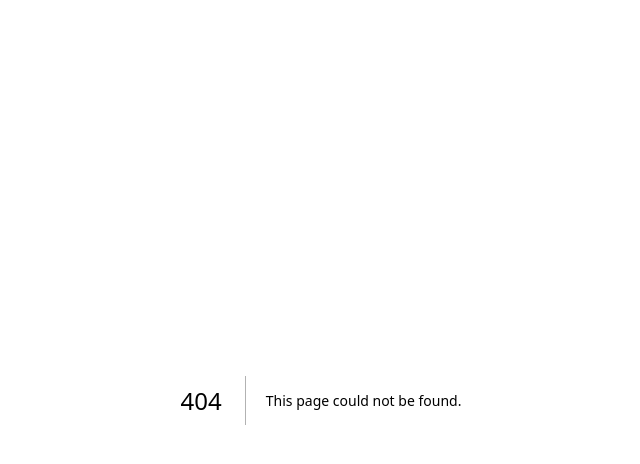
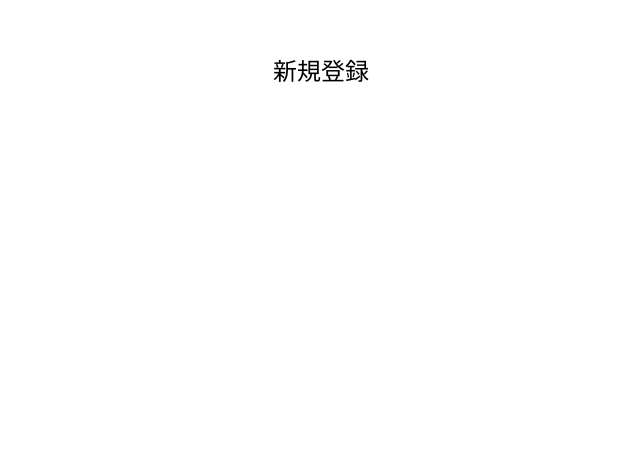
Before and after one commit to Kens04/auth-form-with-nextjs, a Next.js app: page /auth/signup in a window 1280 px wide. Before the commit this address had no page. Shown: the top 464 px of the page, without its empty margins (319-959 px from the left). Built offline with nearby package versions, Linux system fonts and the light colour scheme.

Commit message:
１からユーザー新規登録ページをTailwindCSSで作成

```diff
--- /dev/null
+++ b/src/app/auth/signup/page.tsx
@@ -0,0 +1,19 @@
+import React from "react";
+
+const Signup = () => {
+  return (
+    <div className="mx-auto max-w-sm my-14">
+      <h2 className="text-center font-medium text-2xl mb-4">新規登録</h2>
+      <form>
+        <input type="text" />
+        <input type="text" />
+        <input type="text" />
+        <div className="mt-4">
+          <button></button>
+        </div>
+      </form>
+    </div>
+  );
+};
+
+export default Signup;
--- a/src/app/globals.css
+++ b/src/app/globals.css
@@ -1,20 +1,6 @@
 @tailwind base;
 @tailwind components;
 @tailwind utilities;
-
-:root {
-  --foreground-rgb: 0, 0, 0;
-  --background-start-rgb: 214, 219, 220;
-  --background-end-rgb: 255, 255, 255;
-}
-
-@media (prefers-color-scheme: dark) {
-  :root {
-    --foreground-rgb: 255, 255, 255;
-    --background-start-rgb: 0, 0, 0;
-    --background-end-rgb: 0, 0, 0;
-  }
-}
 
 body {
   color: rgb(var(--foreground-rgb));
@@ -25,9 +11,3 @@
     )
     rgb(var(--background-start-rgb));
 }
-
-@layer utilities {
-  .text-balance {
-    text-wrap: balance;
-  }
-}
```
